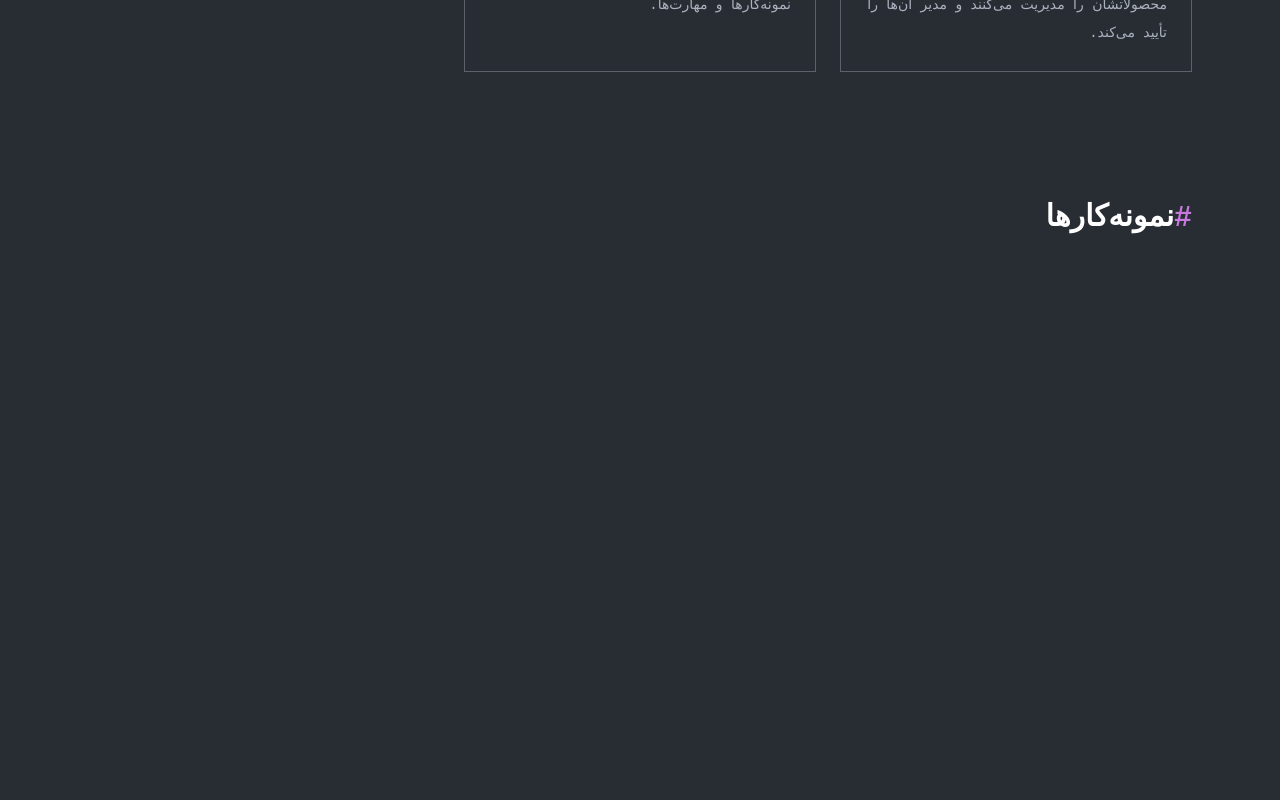
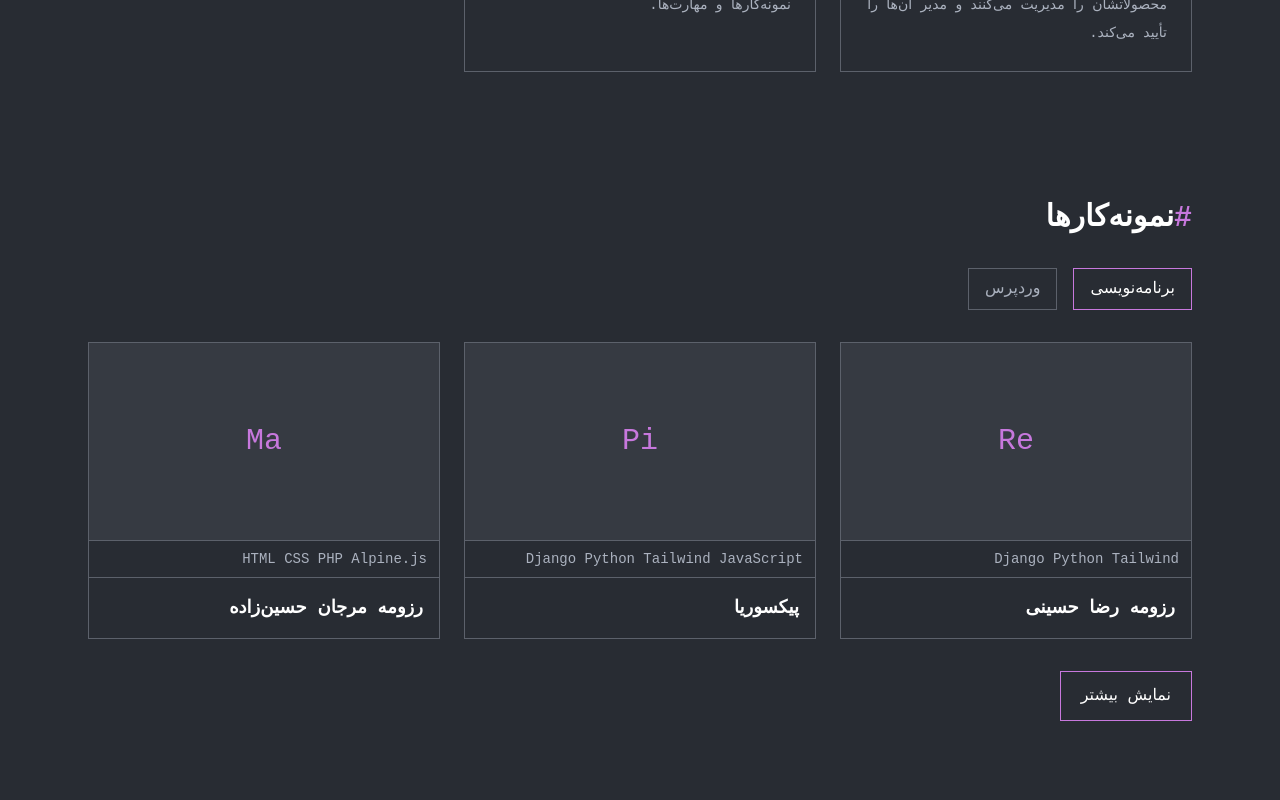
Before and after one commit to SoheilJA/my-react-portfolio, a Vue app: page / in a window 1280 px wide. Shown: the part 1380-2180 px from the top of the page. Built offline with nearby package versions, Linux system fonts and the light colour scheme.

Commit message:
افزودن بخش نمونه‌کارها با تب و نمایش بیشتر

```diff
--- /dev/null
+++ b/src/components/ProjectsSection.vue
@@ -0,0 +1,80 @@
+<script setup>
+import { ref, computed } from "vue";
+import { useI18n } from "vue-i18n";
+import { content } from "../data/store";
+
+const { locale } = useI18n();
+const tab = ref("code");
+const showAll = ref(false);
+
+const inTab = computed(() =>
+  content.projects.filter((p) => p.category === tab.value),
+);
+const list = computed(() =>
+  showAll.value ? inTab.value : inTab.value.filter((p) => p.featured),
+);
+const hasMore = computed(
+  () => inTab.value.length > inTab.value.filter((p) => p.featured).length,
+);
+
+function setTab(t) {
+  tab.value = t;
+  showAll.value = false;
+}
+</script>
+
+<template>
+  <section id="works" class="py-16">
+    <h2 class="text-3xl font-bold text-white">
+      <span class="text-accent">#</span>{{ $t("nav.works") }}
+    </h2>
+
+    <div class="mt-8 flex gap-4">
+      <button
+        v-for="t in ['code', 'wordpress']"
+        :key="t"
+        class="border px-4 py-2 transition"
+        :class="
+          tab === t
+            ? 'border-accent text-white'
+            : 'border-muted/40 hover:border-accent'
+        "
+        @click="setTab(t)"
+      >
+        {{ $t(t === "code" ? "works.tab_code" : "works.tab_wp") }}
+      </button>
+    </div>
+
+    <div class="mt-8 grid gap-6 md:grid-cols-2 lg:grid-cols-3">
+      <article
+        v-for="p in list"
+        :key="p.id"
+        class="border border-muted/40 transition hover:border-accent"
+      >
+        <img
+          v-if="p.image"
+          :src="p.image"
+          class="aspect-video w-full object-cover"
+        />
+        <div
+          v-else
+          class="flex aspect-video items-center justify-center bg-muted/10 text-3xl text-accent"
+        >
+          {{ p.title.en.slice(0, 2) }}
+        </div>
+        <div class="border-y border-muted/40 px-3 py-2 text-sm">
+          {{ p.tech.join(" ") }}
+        </div>
+        <h3 class="p-4 text-lg font-bold text-white">{{ p.title[locale] }}</h3>
+      </article>
+    </div>
+
+    <button
+      v-if="hasMore"
+      class="mt-8 border border-accent px-5 py-3 text-white transition hover:bg-accent/20"
+      @click="showAll = !showAll"
+    >
+      {{ showAll ? $t("works.less") : $t("works.more") }}
+    </button>
+  </section>
+</template>
--- a/src/data/content.json
+++ b/src/data/content.json
@@ -43,6 +43,22 @@
         "hero.status": {
             "fa": "آماده پذیرش پروژه جدید",
             "en": "Open for new projects"
+        },
+        "works.tab_code": {
+            "fa": "برنامه‌نویسی",
+            "en": "Development"
+        },
+        "works.tab_wp": {
+            "fa": "وردپرس",
+            "en": "WordPress"
+        },
+        "works.more": {
+            "fa": "نمایش بیشتر",
+            "en": "Show more"
+        },
+        "works.less": {
+            "fa": "نمایش کمتر",
+            "en": "Show less"
         }
     },
     "services": [
@@ -101,5 +117,220 @@
                 "en": "Multilingual personal websites to showcase your resume, work, and skills."
             }
         }
+    ],
+    "projects": [
+        {
+            "id": 1,
+            "category": "code",
+            "featured": true,
+            "image": "",
+            "title": {
+                "fa": "رزومه رضا حسینی",
+                "en": "Reza Hoseini's Resume"
+            },
+            "desc": {
+                "fa": "",
+                "en": ""
+            },
+            "tech": [
+                "Django",
+                "Python",
+                "Tailwind"
+            ]
+        },
+        {
+            "id": 2,
+            "category": "code",
+            "featured": true,
+            "image": "",
+            "title": {
+                "fa": "پیکسوریا",
+                "en": "Pixoria"
+            },
+            "desc": {
+                "fa": "",
+                "en": ""
+            },
+            "tech": [
+                "Django",
+                "Python",
+                "Tailwind",
+                "JavaScript"
+            ]
+        },
+        {
+            "id": 3,
+            "category": "code",
+            "featured": true,
+            "image": "",
+            "title": {
+                "fa": "رزومه مرجان حسین‌زاده",
+                "en": "Marjan Hosseinzadeh Resume"
+            },
+            "desc": {
+                "fa": "",
+                "en": ""
+            },
+            "tech": [
+                "HTML",
+                "CSS",
+                "PHP",
+                "Alpine.js"
+            ]
+        },
+        {
+            "id": 4,
+            "category": "code",
+            "featured": false,
+            "image": "",
+            "title": {
+                "fa": "درخت توت",
+                "en": "Derakht-e Toot"
+            },
+            "desc": {
+                "fa": "",
+                "en": ""
+            },
+            "tech": [
+                "Tailwind",
+                "PHP",
+                "Laravel",
+                "Three.js"
+            ]
+        },
+        {
+            "id": 5,
+            "category": "code",
+            "featured": false,
+            "image": "",
+            "title": {
+                "fa": "هلدینگ فضل‌دارو",
+                "en": "Phazldaru Holding"
+            },
+            "desc": {
+                "fa": "",
+                "en": ""
+            },
+            "tech": [
+                "Django",
+                "Python",
+                "Tailwind",
+                "Three.js"
+            ]
+        },
+        {
+            "id": 6,
+            "category": "wordpress",
+            "featured": true,
+            "image": "",
+            "title": {
+                "fa": "Cocodood",
+                "en": "Cocodood"
+            },
+            "desc": {
+                "fa": "",
+                "en": ""
+            },
+            "tech": [
+                "WordPress",
+                "Elementor",
+                "Woodmart"
+            ]
+        },
+        {
+            "id": 7,
+            "category": "wordpress",
+            "featured": true,
+            "image": "",
+            "title": {
+                "fa": "Yousefi Rice",
+                "en": "Yousefi Rice"
+            },
+            "desc": {
+                "fa": "",
+                "en": ""
+            },
+            "tech": [
+                "WordPress",
+                "Elementor",
+                "Woodmart"
+            ]
+        },
+        {
+            "id": 8,
+            "category": "wordpress",
+            "featured": true,
+            "image": "",
+            "title": {
+                "fa": "Valiasr Charity",
+                "en": "Valiasr Charity"
+            },
+            "desc": {
+                "fa": "",
+                "en": ""
+            },
+            "tech": [
+                "WordPress",
+                "Elementor",
+                "Woodmart"
+            ]
+        },
+        {
+            "id": 9,
+            "category": "wordpress",
+            "featured": false,
+            "image": "",
+            "title": {
+                "fa": "Pershia Chic",
+                "en": "Pershia Chic"
+            },
+            "desc": {
+                "fa": "",
+                "en": ""
+            },
+            "tech": [
+                "WordPress",
+                "Elementor",
+                "Woodmart"
+            ]
+        },
+        {
+            "id": 10,
+            "category": "wordpress",
+            "featured": false,
+            "image": "",
+            "title": {
+                "fa": "Persia Ozone",
+                "en": "Persia Ozone"
+            },
+            "desc": {
+                "fa": "",
+                "en": ""
+            },
+            "tech": [
+                "WordPress",
+                "Elementor",
+                "Woodmart"
+            ]
+        },
+        {
+            "id": 11,
+            "category": "wordpress",
+            "featured": false,
+            "image": "",
+            "title": {
+                "fa": "Arnik Web",
+                "en": "Arnik Web"
+            },
+            "desc": {
+                "fa": "",
+                "en": ""
+            },
+            "tech": [
+                "WordPress",
+                "Elementor",
+                "Woodmart"
+            ]
+        }
     ]
 }
--- a/src/pages/HomePage.vue
+++ b/src/pages/HomePage.vue
@@ -2,8 +2,9 @@
 import SiteHeader from "../components/SiteHeader.vue";
 import HeroSection from "../components/HeroSection.vue";
 import ServicesSection from "../components/ServicesSection.vue";
+import ProjectsSection from "../components/ProjectsSection.vue";
 
-const sections = ["works", "about", "contact"];
+const sections = [  "about", "contact"];
 </script>
 
 <template>
@@ -11,6 +12,7 @@ const sections = ["works", "about", "contact"];
   <main class="mx-auto max-w-6xl px-6 pt-24">
     <HeroSection />
     <ServicesSection />
+    <ProjectsSection />
     <section v-for="s in sections" :id="s" :key="s" class="min-h-screen py-16">
       <h2 class="text-3xl font-bold text-white">
         <span class="text-accent">#</span>{{ $t("nav." + s) }}
```
